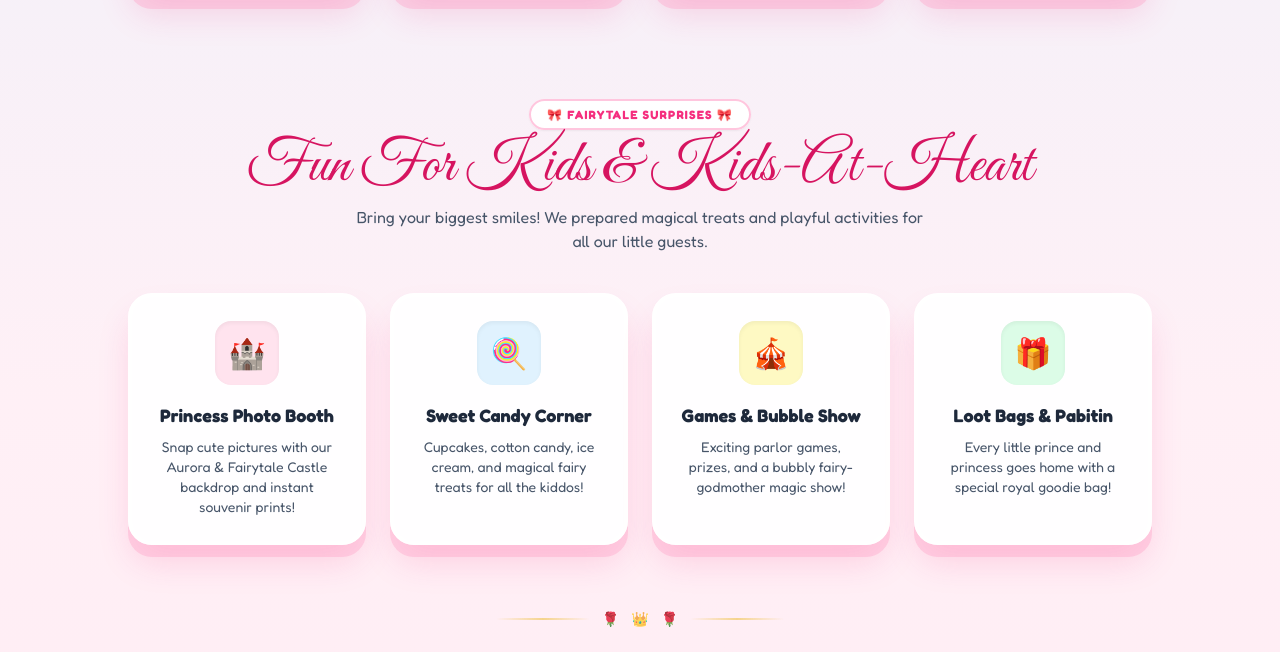
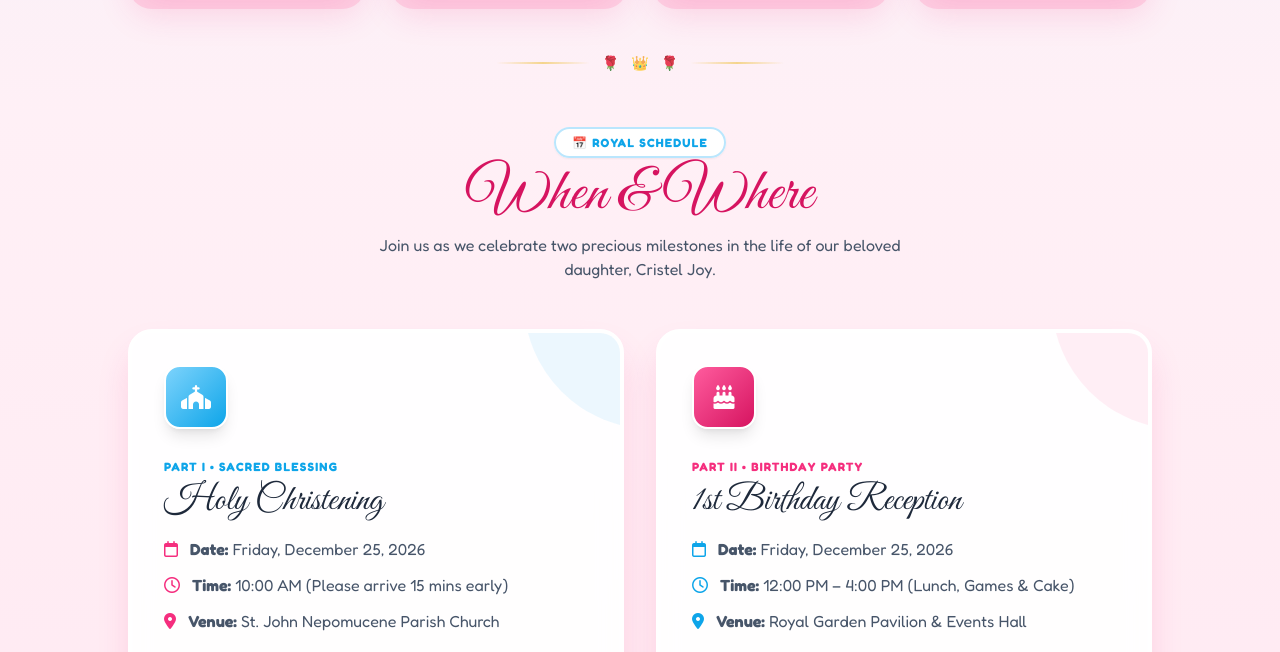
Before and after one commit to DietherFernandez/Cristelbday, a plain HTML site: page index.html in a window 1280 px wide. Shown: the part 2275-2927 px from the top of the page. Drawn offline with nearby package versions, Linux system fonts and the light colour scheme.

Commit message:
Remove Fun For Kids section

```diff
--- a/index.html
+++ b/index.html
@@ -543,69 +543,6 @@
                     <h3 class="font-bold text-base text-slate-800">Birthday Girl Turns ONE!</h3>
                     <p class="text-xs text-slate-600 mt-1.5">
                         Taking tiny steps, saying Mama & Papa, and ready to wear her pink gown for her 1st birthday!
-                    </p>
-                </div>
-            </div>
-        </div>
-    </section>
-
-    <!-- KIDS PARTY FUN & HIGHLIGHTS SECTION (Playful & Child-Centered) -->
-    <section id="party-fun" class="py-14 px-4 sm:px-6 relative z-10">
-        <div class="max-w-5xl mx-auto">
-            <div class="text-center mb-10">
-                <span class="px-4 py-1.5 rounded-full bg-white text-princessPink-500 text-xs font-bold uppercase tracking-widest shadow-sm border-2 border-princessPink-200">
-                    🎀 Fairytale Surprises 🎀
-                </span>
-                <h2 class="font-script text-4xl sm:text-6xl text-princessPink-600 mt-3">
-                    Fun For Kids & Kids-At-Heart
-                </h2>
-                <p class="text-slate-600 max-w-xl mx-auto mt-2 text-sm sm:text-base">
-                    Bring your biggest smiles! We prepared magical treats and playful activities for all our little guests.
-                </p>
-            </div>
-
-            <div class="grid grid-cols-2 lg:grid-cols-4 gap-3 sm:gap-6">
-                <!-- Fun Card 1 -->
-                <div class="storybook-card rounded-2xl sm:rounded-3xl p-4 sm:p-6 text-center hover:-translate-y-1.5 transition-transform">
-                    <div class="w-12 h-12 sm:w-16 sm:h-16 mx-auto rounded-2xl bg-princessPink-100 text-2xl sm:text-3xl flex items-center justify-center mb-3 sm:mb-4 shadow-inner">
-                        🏰
-                    </div>
-                    <h3 class="font-bold text-sm sm:text-lg text-slate-800 leading-snug">Princess Photo Booth</h3>
-                    <p class="text-[11px] sm:text-sm text-slate-600 mt-1.5 sm:mt-2 leading-relaxed">
-                        Snap cute pictures with our Aurora & Fairytale Castle backdrop and instant souvenir prints!
-                    </p>
-                </div>
-
-                <!-- Fun Card 2 -->
-                <div class="storybook-card rounded-2xl sm:rounded-3xl p-4 sm:p-6 text-center hover:-translate-y-1.5 transition-transform">
-                    <div class="w-12 h-12 sm:w-16 sm:h-16 mx-auto rounded-2xl bg-skyMagic-100 text-2xl sm:text-3xl flex items-center justify-center mb-3 sm:mb-4 shadow-inner">
-                        🍭
-                    </div>
-                    <h3 class="font-bold text-sm sm:text-lg text-slate-800 leading-snug">Sweet Candy Corner</h3>
-                    <p class="text-[11px] sm:text-sm text-slate-600 mt-1.5 sm:mt-2 leading-relaxed">
-                        Cupcakes, cotton candy, ice cream, and magical fairy treats for all the kiddos!
-                    </p>
-                </div>
-
-                <!-- Fun Card 3 -->
-                <div class="storybook-card rounded-2xl sm:rounded-3xl p-4 sm:p-6 text-center hover:-translate-y-1.5 transition-transform">
-                    <div class="w-12 h-12 sm:w-16 sm:h-16 mx-auto rounded-2xl bg-royalGold-100 text-2xl sm:text-3xl flex items-center justify-center mb-3 sm:mb-4 shadow-inner">
-                        🎪
-                    </div>
-                    <h3 class="font-bold text-sm sm:text-lg text-slate-800 leading-snug">Games & Bubble Show</h3>
-                    <p class="text-[11px] sm:text-sm text-slate-600 mt-1.5 sm:mt-2 leading-relaxed">
-                        Exciting parlor games, prizes, and a bubbly fairy-godmother magic show!
-                    </p>
-                </div>
-
-                <!-- Fun Card 4 -->
-                <div class="storybook-card rounded-2xl sm:rounded-3xl p-4 sm:p-6 text-center hover:-translate-y-1.5 transition-transform">
-                    <div class="w-12 h-12 sm:w-16 sm:h-16 mx-auto rounded-2xl bg-meadowGreen-100 text-2xl sm:text-3xl flex items-center justify-center mb-3 sm:mb-4 shadow-inner">
-                        🎁
-                    </div>
-                    <h3 class="font-bold text-sm sm:text-lg text-slate-800 leading-snug">Loot Bags & Pabitin</h3>
-                    <p class="text-[11px] sm:text-sm text-slate-600 mt-1.5 sm:mt-2 leading-relaxed">
-                        Every little prince and princess goes home with a special royal goodie bag!
                     </p>
                 </div>
             </div>
```
